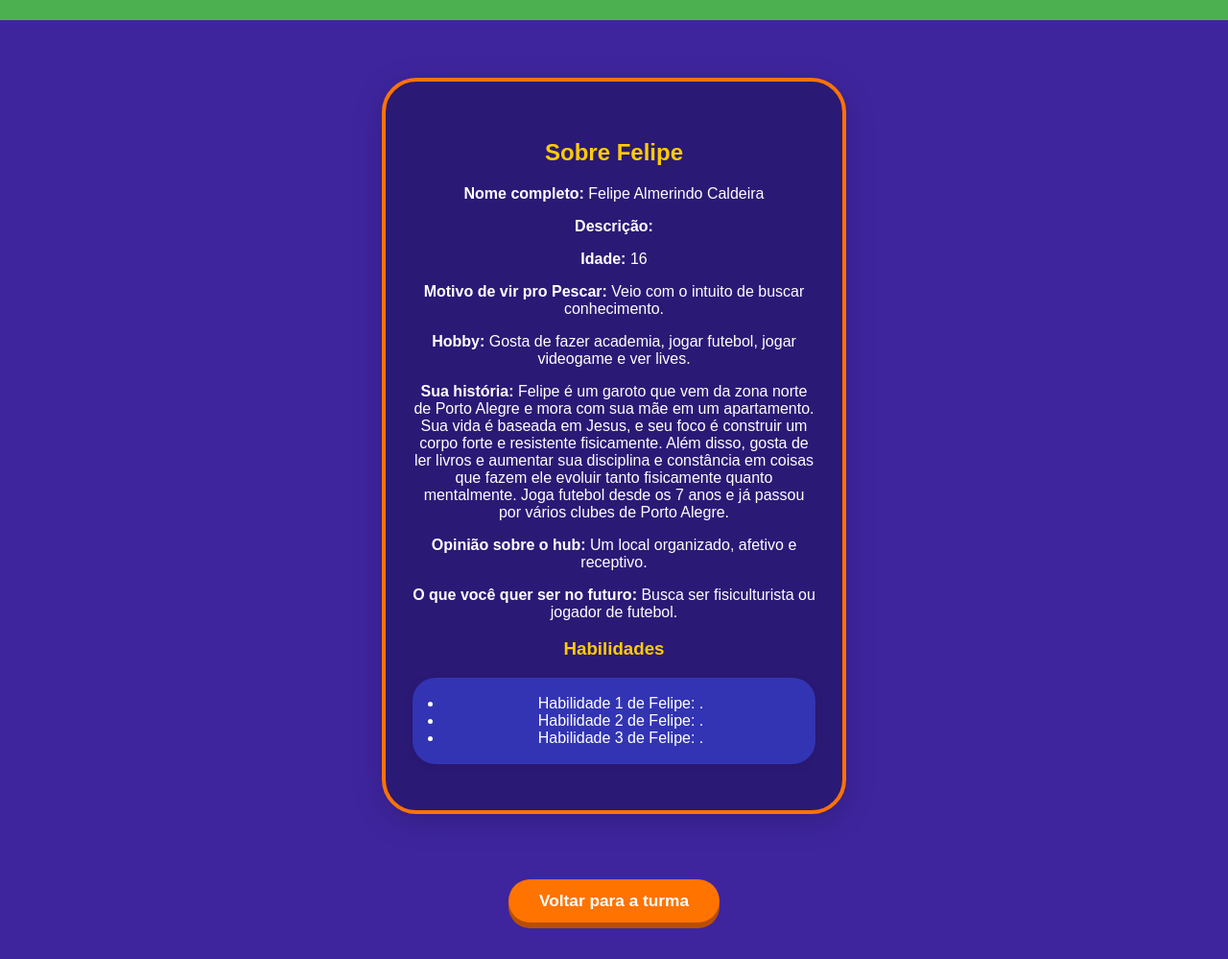
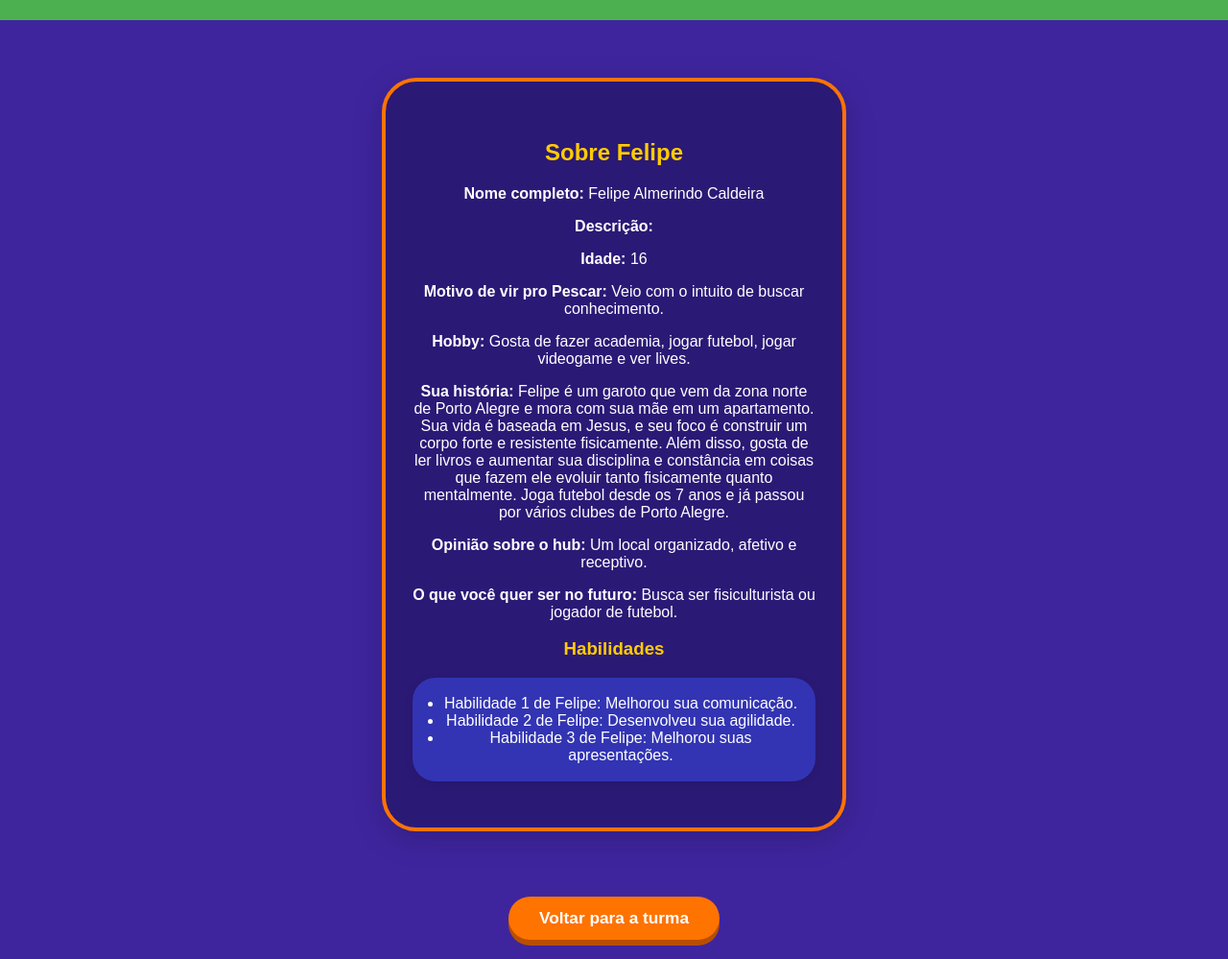
Before and after one commit to pjobimalves2-gif/meu_novo_site, a plain HTML site: page projeto_site_para_enviar/links/felipe.html in a window 1280 px wide. Shown: the part 99-1098 px from the top of the page at 96% size. Drawn offline with Linux system fonts and the light colour scheme; files that its build step writes are made by us from their sources.

Commit message:
correção3

```diff
--- a/projeto_site_para_enviar/links/felipe.html
+++ b/projeto_site_para_enviar/links/felipe.html
@@ -31,9 +31,9 @@
 <p><strong>O que você quer ser no futuro:</strong> Busca ser fisiculturista ou jogador de futebol.</p>
       <h3>Habilidades</h3>
       <ul>
-        <li> Habilidade 1 de Felipe: .</li>
-        <li> Habilidade 2 de Felipe: .</li>
-        <li> Habilidade 3 de Felipe: .</li>
+        <li> Habilidade 1 de Felipe: Melhorou sua comunicação.</li>
+        <li> Habilidade 2 de Felipe: Desenvolveu sua agilidade.</li>
+        <li> Habilidade 3 de Felipe: Melhorou suas apresentações.</li>
       </ul>
     </section>
     <a href="../index.html" class="btn-voltar">Voltar para a turma</a>
```
